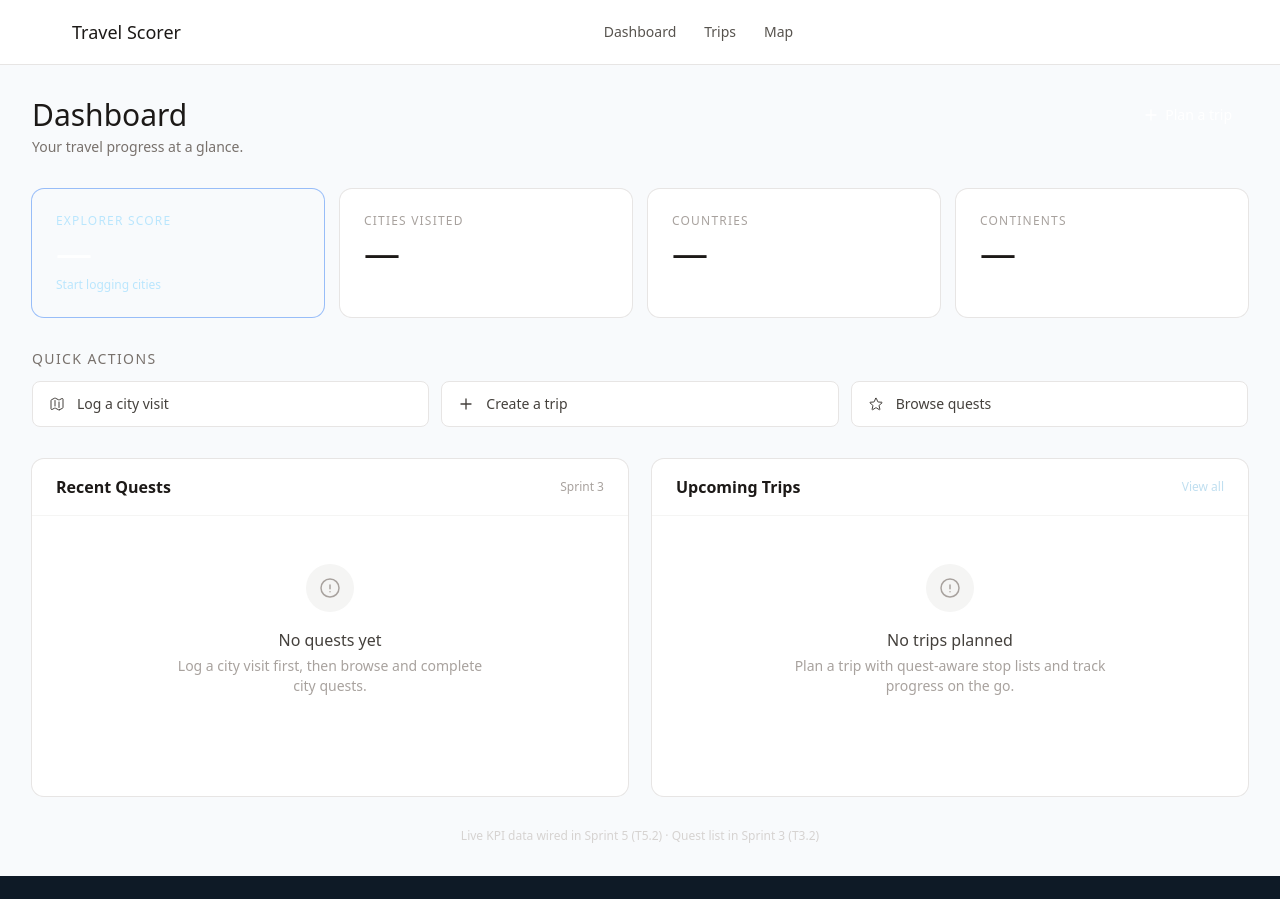
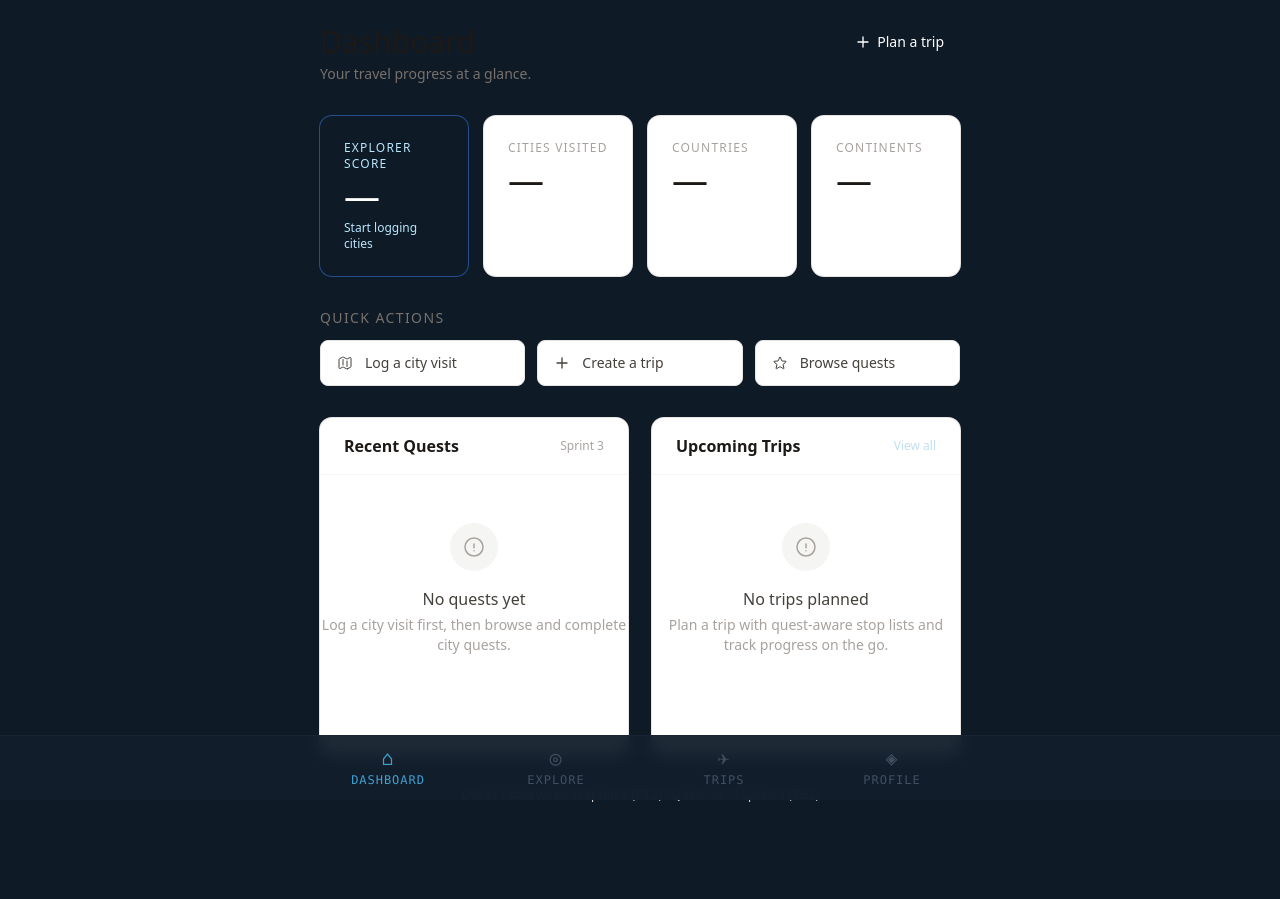
Before and after one commit to Cossuleprivat/my-travel-app, a Next.js app: page /dashboard in a window 1280 px wide. Before the commit the page ends 876 px from the top, so only its background shows below. Built offline with nearby package versions, Linux system fonts and the light colour scheme.

Commit message:
feat(layout): bottom nav + dark app shell
4-item bottom nav per design spec. Active state via usePathname.
Top nav file kept for the public marketing page.

```diff
--- a/components/layout/AppShell.tsx
+++ b/components/layout/AppShell.tsx
@@ -1,17 +1,12 @@
-import { TopNav } from "./TopNav";
-import { Container } from "./Container";
+import { BottomNav } from './BottomNav';
 
-interface AppShellProps {
-  children: React.ReactNode;
-}
-
-export function AppShell({ children }: AppShellProps) {
+export function AppShell({ children }: { children: React.ReactNode }) {
   return (
-    <div className="min-h-screen bg-slate-50">
-      <TopNav />
-      <main>
-        <Container className="py-8">{children}</Container>
+    <div className="min-h-screen bg-bg-base text-text-primary">
+      <main className="mx-auto w-full max-w-2xl px-4 pb-24 pt-6">
+        {children}
       </main>
+      <BottomNav />
     </div>
   );
 }
--- /dev/null
+++ b/components/layout/BottomNav.tsx
@@ -0,0 +1,44 @@
+'use client';
+
+import Link from 'next/link';
+import { usePathname } from 'next/navigation';
+
+const ITEMS = [
+  { href: '/dashboard', label: 'Dashboard', icon: '⌂' },
+  { href: '/explore',   label: 'Explore',   icon: '◎' },
+  { href: '/trips',     label: 'Trips',     icon: '✈' },
+  { href: '/profile',   label: 'Profile',   icon: '◈' },
+] as const;
+
+export function BottomNav() {
+  const pathname = usePathname();
+  return (
+    <nav
+      aria-label="Primary"
+      className="fixed bottom-0 inset-x-0 z-40 border-t border-border-subtle bg-bg-surface/95 backdrop-blur"
+    >
+      <ul className="grid grid-cols-4 max-w-2xl mx-auto">
+        {ITEMS.map((item) => {
+          const active = pathname === item.href || pathname.startsWith(item.href + '/');
+          return (
+            <li key={item.href}>
+              <Link
+                href={item.href}
+                className={[
+                  'flex flex-col items-center justify-center py-3 gap-1 text-xs label-mono transition-colors',
+                  active
+                    ? 'text-accent-blue'
+                    : 'text-text-muted hover:text-text-secondary',
+                ].join(' ')}
+                aria-current={active ? 'page' : undefined}
+              >
+                <span className="text-xl leading-none" aria-hidden="true">{item.icon}</span>
+                <span>{item.label}</span>
+              </Link>
+            </li>
+          );
+        })}
+      </ul>
+    </nav>
+  );
+}
```
